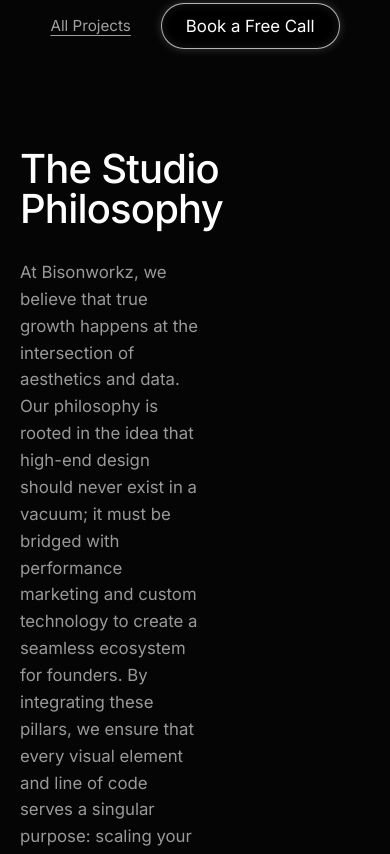
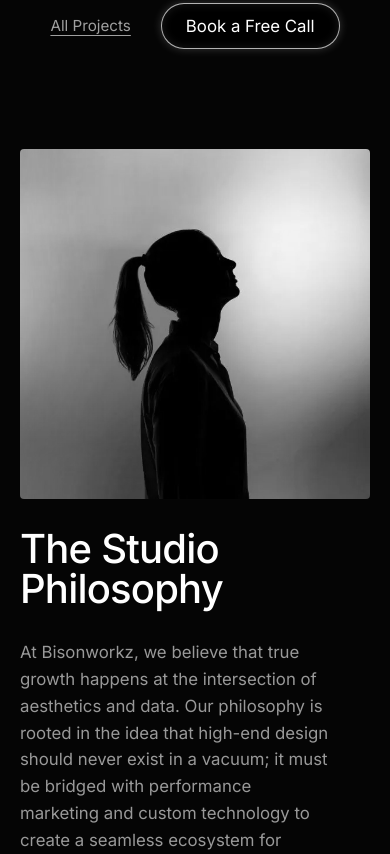
Before and after one commit to HarpreetKourA/BW-Website, a website built with Vite: page index.html in a window 390 px wide. Shown: the part 1158-2012 px from the top of the page. Built offline with nearby package versions, Linux system fonts and the light colour scheme; some packages are replaced by stand-ins of ours; animation ran at ten frames a second.

Commit message:
Fix Philosophy section mobile responsiveness and further build optimizations

```diff
--- a/style.css
+++ b/style.css
@@ -2219,17 +2219,20 @@ main {
         font-size: 2.5rem;
     }
 
-    /* Team Carousel Stack */
-    .team-slide {
+    /* Team/Philosophy Section Stack */
+    .team-container {
         flex-direction: column-reverse;
-        text-align: center;
         gap: 30px;
     }
 
     .bio-content {
         padding-right: 0;
         text-align: left;
-        /* Left align description */
+    }
+
+    .bio-image {
+        max-width: 100%;
+        flex: none;
     }
 
     .exp-item {
```
